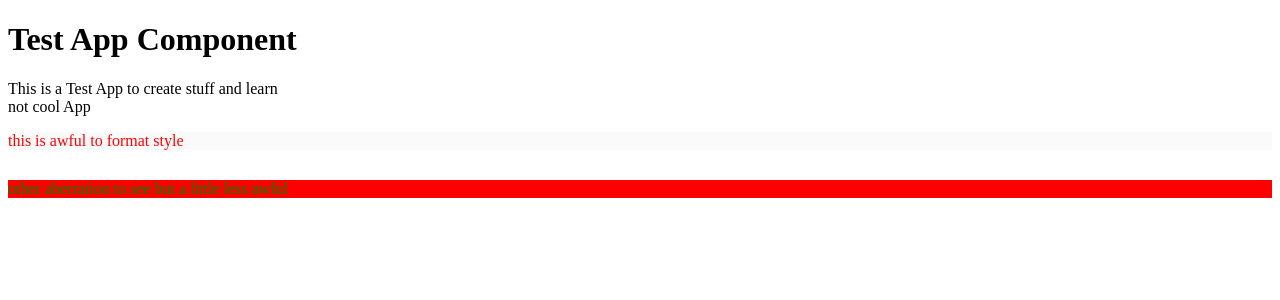
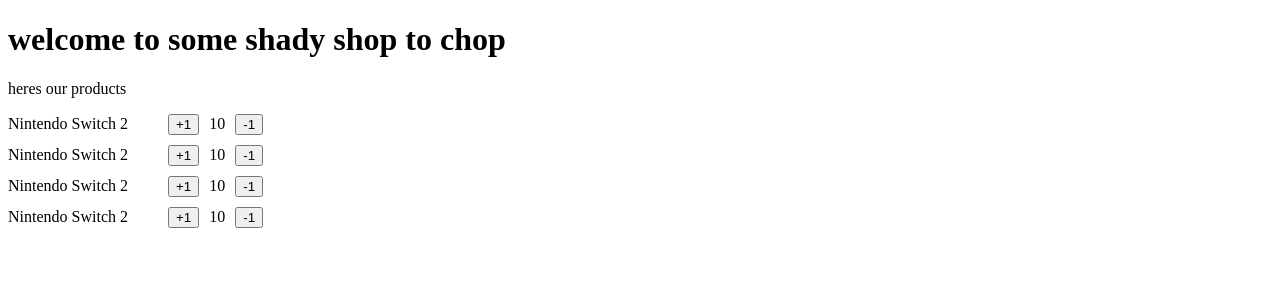
Before and after one commit to taveramex/react-ts-testy, a React (Vite) app: page / in a window 1280 px wide. Shown: the top 300 px of the page. Built offline with nearby package versions, Linux system fonts and the light colour scheme.

Commit message:
add the Shop chop components to test the new styles and some future hooks

```diff
--- /dev/null
+++ b/src/components/ShopChop.tsx
@@ -0,0 +1,15 @@
+import React from 'react'
+import { ItemCounter } from '../shopping-cart/ItemCounter'
+
+export const ShopChop = () => {
+  return (
+    <>
+    <h1>welcome to some shady shop to chop</h1>
+    <p>heres our products</p>
+    <ItemCounter />
+    <ItemCounter />
+    <ItemCounter />
+    <ItemCounter />
+    </>
+  )
+}
--- a/src/main.tsx
+++ b/src/main.tsx
@@ -1,9 +1,9 @@
 import { StrictMode } from 'react'
 import { createRoot } from 'react-dom/client'
-import App from './App.tsx'
+import { ShopChop } from './components/ShopChop.tsx'
 
 createRoot(document.getElementById('root')!).render(
   <StrictMode>
-    <App />
+    <ShopChop />
   </StrictMode>,
 )
--- /dev/null
+++ b/src/shopping-cart/ItemCounter.tsx
@@ -0,0 +1,23 @@
+import React, { CSSProperties } from 'react'
+
+const sectionStylo:CSSProperties = {
+    display: 'flex',
+    alignItems : 'center',
+    gap: 10,
+    marginTop: 10,
+}
+
+export const ItemCounter = () => {
+    return (
+        <section style={sectionStylo}>
+            <span style={{
+                width:150
+            }}>
+                Nintendo Switch 2
+            </span>
+            <button>+1</button>
+            <span>10</span>
+            <button>-1</button>
+        </section>
+    )
+}
```
